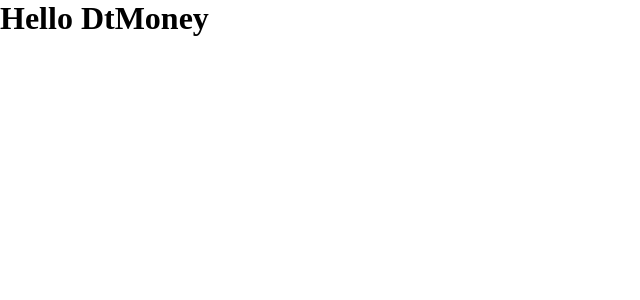
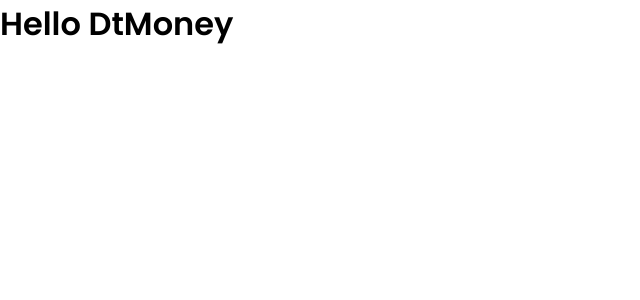
Before and after one commit to tvaditya/react02dtmoney, a React (Create React App) app: page / in a window 1280 px wide. Shown: the top 300 px of the page, without its empty margins (0-640 px from the left). Built offline with nearby package versions, Linux system fonts and the light colour scheme.

Commit message:
Google fonts imported

```diff
--- a/public/index.html
+++ b/public/index.html
@@ -1,11 +1,15 @@
 <!DOCTYPE html>
 <html lang="en">
   <head>
+    <link rel="preconnect" href="https://fonts.gstatic.com">
+
     <meta charset="utf-8" />
     <meta name="viewport" content="width=device-width, initial-scale=1" />
     <link rel="shortcut icon" href="favicon.png" type="image/png">
 
     <title>React02  DtMoney</title>
+
+    <link href="https://fonts.googleapis.com/css2?family=Poppins:wght@400;600&display=swap" rel="stylesheet">
   </head>
   <body>
     <noscript>You need to enable JavaScript to run this app.</noscript>
--- a/src/styles/global.ts
+++ b/src/styles/global.ts
@@ -31,6 +31,15 @@
     -webkit-font-smoothing: antialiased;
   }
 
+  body, input, textarea, button {
+    font-family: 'Poppins', sans-serif;
+    font-weight: 400;
+  }
+
+  h1, h2, h3, h4, h5, h6, strong {
+    font-weight: 600;
+  }
+
   button {
     cursor: pointer;
   }
```
